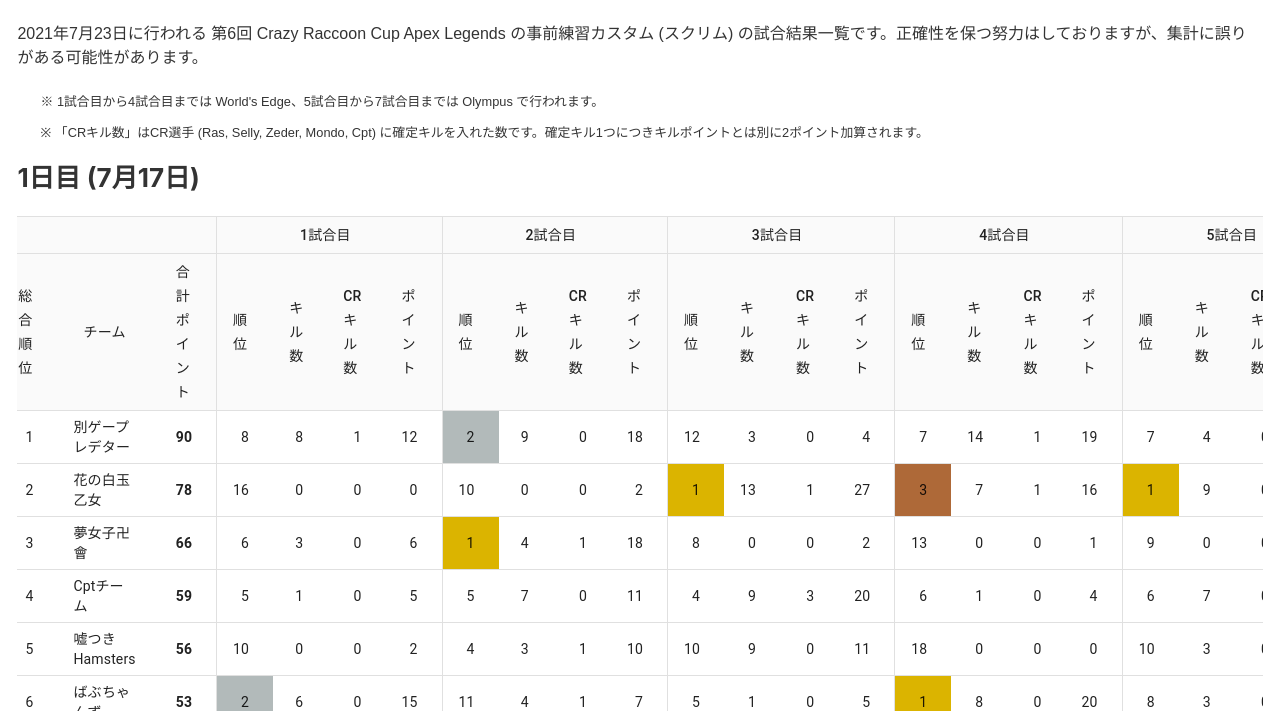
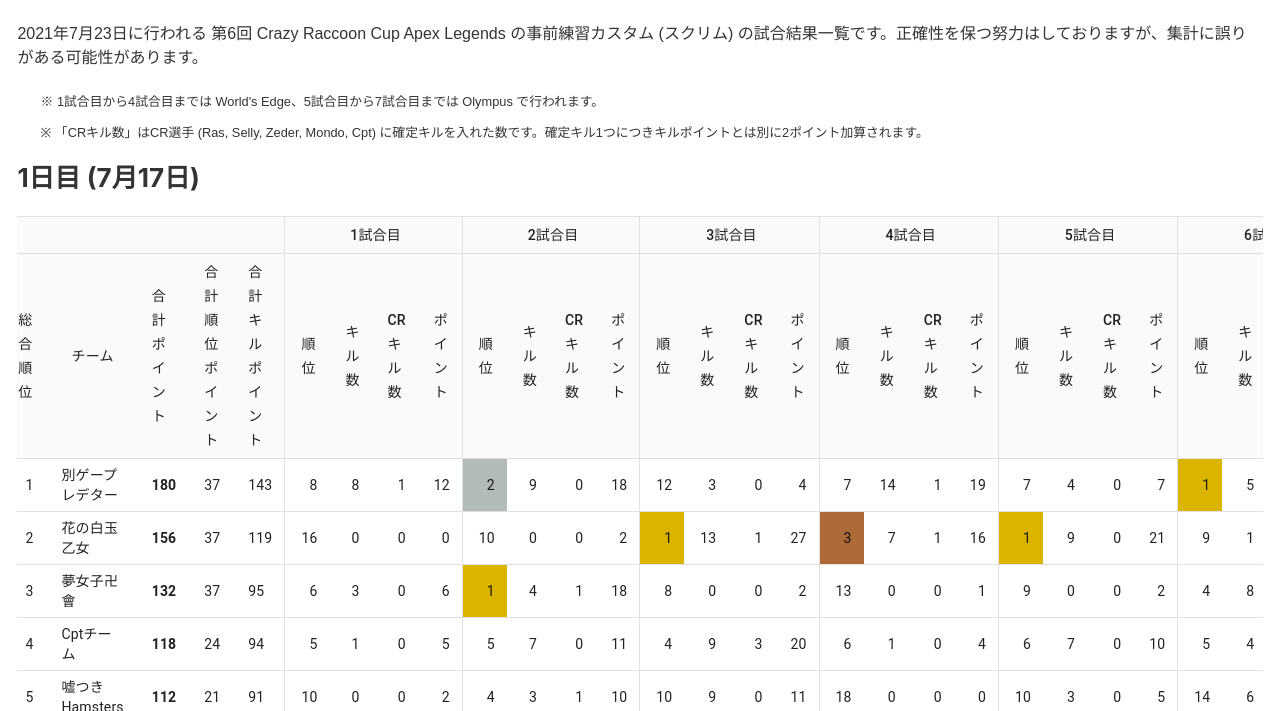
Before and after one commit to Yuukin256/crcup_apex6_scrim_result, a Gatsby site: page / in a window 1280 px wide. Shown: the part 89-800 px from the top of the page. Built offline with nearby package versions, Linux system fonts and the light colour scheme; Gatsby itself is replaced by a stand-in of ours.

Commit message:
スタイル修正

```diff
--- a/src/components/improvedTableCell.tsx
+++ b/src/components/improvedTableCell.tsx
@@ -1,15 +1,21 @@
 import { TableCell, Tooltip, TableCellProps } from '@material-ui/core';
 import React from 'react';
 
-const ImprovedTableCell: React.FC<TableCellProps> = ({ title, children, ...props }) => {
+const ImprovedTableCell: React.FC<TableCellProps> = ({ title, children, style, ...props }) => {
   if (title) {
     return (
       <Tooltip title={title}>
-        <TableCell {...props}>{children}</TableCell>
+        <TableCell style={{...style, paddingRight: 12 }} {...props}>
+          {children}
+        </TableCell>
       </Tooltip>
     );
   } else {
-    return <TableCell {...props}>{children}</TableCell>;
+    return (
+      <TableCell style={{...style, paddingRight: 12 }} {...props}>
+        {children}
+      </TableCell>
+    );
   }
 };
 
--- a/src/components/table.tsx
+++ b/src/components/table.tsx
@@ -25,6 +25,8 @@
   number: number;
   name: string;
   rank: number;
+  totalPlacementPoints: number;
+  totalKillPoints: number;
   totalPoints: number;
   results: Result[];
 }
@@ -48,7 +50,7 @@
 
 const HeadRow1: React.VFC = () => (
   <TableRow>
-    <TableCell colSpan={3} style={borderRight}></TableCell>
+    <TableCell colSpan={5} style={borderRight}></TableCell>
     {Array(7)
       .fill(null)
       .map((_, i) => (
@@ -65,7 +67,9 @@
     <TableCell width={200} align="center">
       チーム
     </TableCell>
-    <TableCell style={borderRight}>合計ポイント</TableCell>
+    <TableCell>合計ポイント</TableCell>
+    <TableCell>合計順位ポイント</TableCell>
+    <TableCell style={borderRight}>合計キルポイント</TableCell>
     {Array(7)
       .fill(null)
       .flatMap((_, i) => [
@@ -91,6 +95,8 @@
       number: 1,
       name: 'トロールアイス渋谷店',
       rank: 0,
+      totalPlacementPoints: 0,
+      totalKillPoints: 0,
       totalPoints: 0,
       results: [],
     },
@@ -98,6 +104,8 @@
       number: 2,
       name: 'Rasチーム',
       rank: 0,
+      totalPlacementPoints: 0,
+      totalKillPoints: 0,
       totalPoints: 0,
       results: [],
     },
@@ -105,6 +113,8 @@
       number: 3,
       name: 'くるみぜだぁちーず',
       rank: 0,
+      totalPlacementPoints: 0,
+      totalKillPoints: 0,
       totalPoints: 0,
       results: [],
     },
@@ -112,6 +122,8 @@
       number: 4,
       name: 'もちもまんたマリア号',
       rank: 0,
+      totalPlacementPoints: 0,
+      totalKillPoints: 0,
       totalPoints: 0,
       results: [],
     },
@@ -119,6 +131,8 @@
       number: 5,
       name: 'Cute Cheat Neet',
       rank: 0,
+      totalPlacementPoints: 0,
+      totalKillPoints: 0,
       totalPoints: 0,
       results: [],
     },
@@ -126,6 +140,8 @@
       number: 6,
       name: '花の白玉乙女',
       rank: 0,
+      totalPlacementPoints: 0,
+      totalKillPoints: 0,
       totalPoints: 0,
       results: [],
     },
@@ -133,6 +149,8 @@
       number: 7,
       name: '別ゲープレデター',
       rank: 0,
+      totalPlacementPoints: 0,
+      totalKillPoints: 0,
       totalPoints: 0,
       results: [],
     },
@@ -140,6 +158,8 @@
       number: 8,
       name: '脳筋鼓膜殺し',
       rank: 0,
+      totalPlacementPoints: 0,
+      totalKillPoints: 0,
       totalPoints: 0,
       results: [],
     },
@@ -147,6 +167,8 @@
       number: 9,
       name: 'We Are the World',
       rank: 0,
+      totalPlacementPoints: 0,
+      totalKillPoints: 0,
       totalPoints: 0,
       results: [],
     },
@@ -154,6 +176,8 @@
       number: 10,
       name: 'Cptチーム',
       rank: 0,
+      totalPlacementPoints: 0,
+      totalKillPoints: 0,
       totalPoints: 0,
       results: [],
     },
@@ -161,6 +185,8 @@
       number: 11,
       name: '〇Y〇Y',
       rank: 0,
+      totalPlacementPoints: 0,
+      totalKillPoints: 0,
       totalPoints: 0,
       results: [],
     },
@@ -168,6 +194,8 @@
       number: 12,
       name: 'k4senチーム',
       rank: 0,
+      totalPlacementPoints: 0,
+      totalKillPoints: 0,
       totalPoints: 0,
       results: [],
     },
@@ -175,6 +203,8 @@
       number: 13,
       name: 'キンキャニ戦隊ウルセンジャー',
       rank: 0,
+      totalPlacementPoints: 0,
+      totalKillPoints: 0,
       totalPoints: 0,
       results: [],
     },
@@ -182,6 +212,8 @@
       number: 14,
       name: '宮崎卍リベンジャーズ',
       rank: 0,
+      totalPlacementPoints: 0,
+      totalKillPoints: 0,
       totalPoints: 0,
       results: [],
     },
@@ -189,6 +221,8 @@
       number: 15,
       name: '嘘つきHamsters',
       rank: 0,
+      totalPlacementPoints: 0,
+      totalKillPoints: 0,
       totalPoints: 0,
       results: [],
     },
@@ -196,6 +230,8 @@
       number: 16,
       name: '全員ジブ卒',
       rank: 0,
+      totalPlacementPoints: 0,
+      totalKillPoints: 0,
       totalPoints: 0,
       results: [],
     },
@@ -203,6 +239,8 @@
       number: 17,
       name: 'ばぶちゃんず',
       rank: 0,
+      totalPlacementPoints: 0,
+      totalKillPoints: 0,
       totalPoints: 0,
       results: [],
     },
@@ -210,6 +248,8 @@
       number: 18,
       name: '夢女子卍會',
       rank: 0,
+      totalPlacementPoints: 0,
+      totalKillPoints: 0,
       totalPoints: 0,
       results: [],
     },
@@ -217,6 +257,8 @@
       number: 19,
       name: 'サラ金カワカミくんi7',
       rank: 0,
+      totalPlacementPoints: 0,
+      totalKillPoints: 0,
       totalPoints: 0,
       results: [],
     },
@@ -224,6 +266,8 @@
       number: 20,
       name: 'ボドカチーム',
       rank: 0,
+      totalPlacementPoints: 0,
+      totalKillPoints: 0,
       totalPoints: 0,
       results: [],
     },
@@ -231,18 +275,19 @@
 
   props.result.forEach((match) => {
     match.teams.forEach((team) => {
+      const placementPoints = calculatePlacementPoint(team.placement);
+      const killPoints = (team.kills === '-' ? 0 : team.kills) + (team.crKills === '-' ? 0 : team.crKills * 2);
       const result: Result = {
         match: match.match,
         placement: team.placement,
         kills: team.kills,
         crKills: team.crKills,
-        points:
-          calculatePlacementPoint(team.placement) +
-          (team.kills === '-' ? 0 : team.kills) +
-          (team.crKills === '-' ? 0 : team.crKills * 2),
+        points: placementPoints + killPoints,
       };
       results[team.number - 1].results.push(result);
-      results[team.number - 1].totalPoints += result.points;
+      results[team.number - 1].totalPlacementPoints += placementPoints;
+      results[team.number - 1].totalKillPoints += killPoints;
+      results[team.number - 1].totalKillPoints += placementPoints + killPoints;
     });
   });
 
@@ -256,22 +301,29 @@
         <TableBody>
           {results
             .sort((a, b) => {
-              if (a.totalPoints !== b.totalPoints) {
-                return b.totalPoints - a.totalPoints;
+              if (a.totalPlacementPoints + a.totalKillPoints !== b.totalPlacementPoints + b.totalKillPoints) {
+                return b.totalPlacementPoints + b.totalKillPoints - (a.totalPlacementPoints + a.totalKillPoints);
               }
               return Math.max(...b.results.map((v) => v.points)) - Math.max(...a.results.map((v) => v.points));
             })
             .map((teamResult, i) => (
               <TableRow hover key={i}>
-                <TableCell align='right'>{i + 1}</TableCell>
+                <TableCell align="right">{i + 1}</TableCell>
                 <TableCell>{teamResult.name}</TableCell>
-                <TableCell style={borderRight}>
-                  <b>{teamResult.totalPoints}</b>
+                <TableCell>
+                  <b>{teamResult.totalPlacementPoints + teamResult.totalKillPoints}</b>
                 </TableCell>
+                <TableCell>{teamResult.totalPlacementPoints}</TableCell>
+                <TableCell style={borderRight}>{teamResult.totalKillPoints}</TableCell>
                 {teamResult.results.flatMap((match) => {
                   const pp = calculatePlacementPoint(match.placement);
                   return [
-                    <TableCell key="placement" title={`${pp}ポイント`} align="right" style={placementColor(match.placement)}>
+                    <TableCell
+                      key="placement"
+                      title={`${pp}ポイント`}
+                      align="right"
+                      style={placementColor(match.placement)}
+                    >
                       {match.placement}
                     </TableCell>,
                     <TableCell key="kills" align="right">
```
